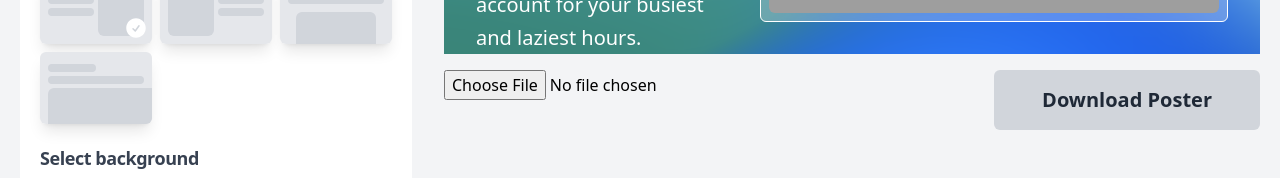
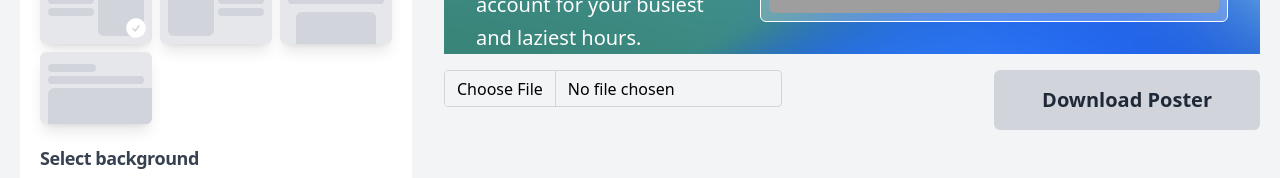
Before and after one commit to scmmishra/woot-posters, a Vue app: page / in a window 1280 px wide. Shown: the part 394-572 px from the top of the page. Built offline with nearby package versions, Linux system fonts and the light colour scheme; grey boxes are pictures that could not be loaded.

Commit message:
feat: add input

```diff
--- a/src/App.vue
+++ b/src/App.vue
@@ -112,12 +112,15 @@ function setImage() {
         :background="selectedMesh"
       />
       <div class="flex justify-between w-full">
-        <input
-          type="file"
-          id="imageInput"
-          @change="setImage"
-          accept="image/*"
-        />
+        <div>
+          <input
+            class="relative m-0 block w-full min-w-0 flex-auto rounded border border-solid border-gray-300 bg-clip-padding py-[0.32rem] px-3 text-base font-normal text-black transition duration-300 ease-in-out file:-mx-3 file:-my-[0.32rem] file:overflow-hidden file:rounded-none file:border-0 file:border-solid file:border-inherit file:bg-gray-100 file:px-3 file:py-[0.32rem] file:text-black-700 file:transition file:duration-150 file:ease-in-out file:[margin-inline-end:0.75rem] file:[border-inline-end-width:1px] hover:file:bg-gray-200 focus:border-primary focus:text-gray-900 focus:shadow-[0_0_0_1px] focus:shadow-primary focus:outline-none dark:border-gray-600 dark:text-gray-700 dark:file:bg-gray-700 dark:file:text-gray-100"
+            type="file"
+            @change="setImage"
+            id="imageInput"
+            accept="image/*"
+          />
+        </div>
         <DownloadButton />
       </div>
     </section>
```
